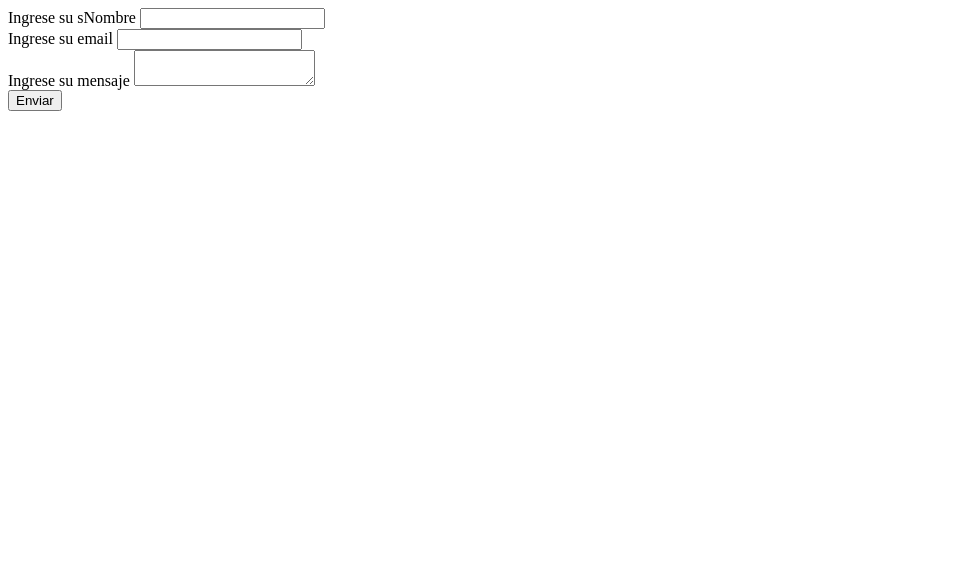
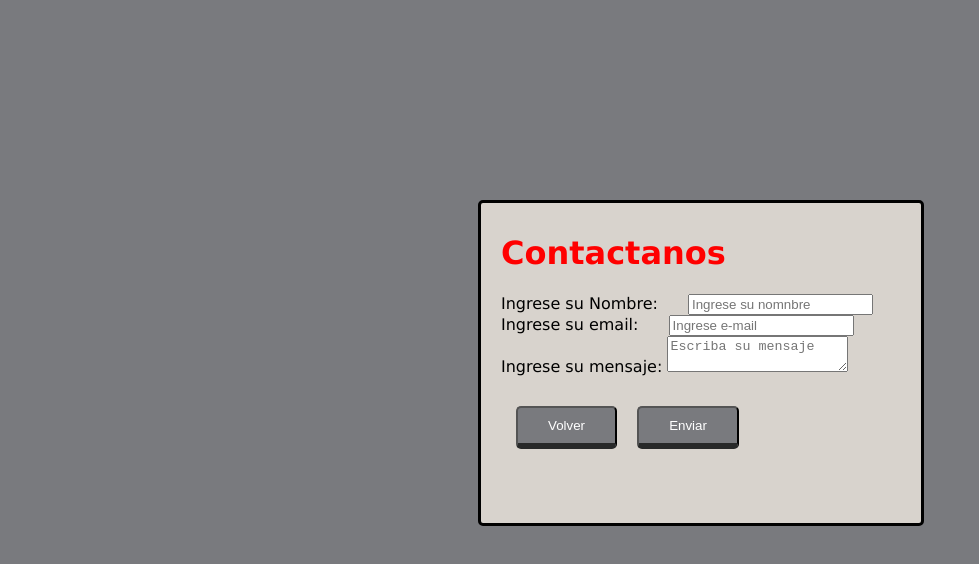
Before and after one commit to FelipeHernandez98/FelipeHernandez98-PaginaAndresHernandez1151477, a plain HTML site: page contacto.html in a window 1280 px wide. Shown: the whole page, without its empty margins (0-979 px from the left). Drawn offline with Linux system fonts and the light colour scheme.

Commit message:
Carga de css

```diff
--- a/contacto.html
+++ b/contacto.html
@@ -2,32 +2,36 @@
 <html>
 <head>
 	<title>Formularios web</title>
+    <link rel="stylesheet" type="text/css" href="styles.css">
 </head>
 <body>
 
-
+    <div class="home-contacto">
+        <div class="formulario">
+            <h1>Contactanos</h1>
             <form action="https://api.web3forms.com/submit" method="POST">
 
             <input type="hidden" name="apikey" value="7497adcb-d55d-4b87-84eb-ff78e65579b1">
 
-	<label for="usuario">Ingrese su sNombre</label>
-    <input type="text" name="name" required>
+        	<label for="usuario">Ingrese su Nombre:</label>
+            <input type="text" name="name" required placeholder="Ingrese su nomnbre">
 
             <br>
 
-    <label for="email">Ingrese su email</label>
-    <input type="email" name="email" required>
+            <label for="email">Ingrese su email:</label>
+            <input type="email" name="email" required placeholder="Ingrese e-mail">
 
             <br>
 
-    <label for="mensaje">Ingrese su mensaje</label>
-    <textarea name="message" required></textarea>
+            <label for="mensaje">Ingrese su mensaje:</label>
+            <textarea name="message" required placeholder="Escriba su mensaje" ></textarea>
 
             <br>
-
+            <button><a href="index.html">Volver</a></button>
             <button type="submit">Enviar</button>
 
             </form>
-
+        </div>
+    </div>
 </body>
 </html>
--- a/styles.css
+++ b/styles.css
@@ -1,17 +1,15 @@
 html{
-	background-color: #6e7c7c;
+	background-color: #797a7e;
 
 }
 body{
 	font-family: verdana;
 }
-div{
-	background-color: #9fd8df;
-	width: 100%;
-}
+
 img{
 	height: 200px;
 	width: 1000px;
+	border-radius: 5px;
 }
 
 h1{
@@ -35,19 +33,62 @@ audio{
 	background-color: #cdd;
 	margin-bottom: 20px;
 }
+
 button{
 	margin-left: 15px;
 	margin-top: 30px;
 	padding: 10px 30px 10px 30px;
+	color: white;
 }
+
 a{
 	text-decoration: none;
-	color: black;
+	color: white;
 
 }
 
 footer{
-	background-color: grey;
+	background-color: #433d3c;
+	border-bottom-right-radius: 8px;
+	border-bottom-left-radius: 8px;
 	width: 1000px;
 	height: 80px;
+	margin-top: 10px;
 }
+
+.home{
+	margin: 10px 50px 10px 200px;
+	width: 1000px;
+	padding: 10px 20px 10px 20px;
+	border: 3px solid black;
+	border-radius: 5px;
+	background-color: #d8d3cd;
+}
+
+.home-contacto{
+	margin: 200px 200px 10px 470px;
+	width: 400px;
+	height: 300px;
+	padding: 10px 20px 10px 20px;
+	border: 3px solid black;
+	border-radius: 5px;
+	background-color: #d8d3cd;
+}
+
+
+button{
+	background-color: #797a7e;
+	border-radius: 5px;
+	border-bottom: 6px solid #282929;
+	color: white;
+	cursor: pointer;
+}
+
+button:hover{
+	background-color: #282929;
+	border-bottom: 6px solid #797a7e;
+}
+
+input{
+	margin-left: 25px;
+}
```
Also changed, not shown: index.html (+2 -1 lines). Lines whose indentation alone changed are shown as unchanged.
